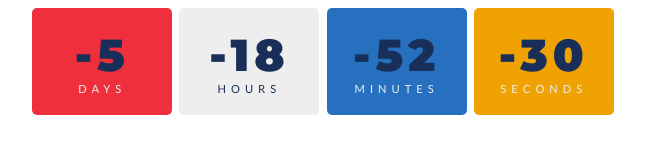
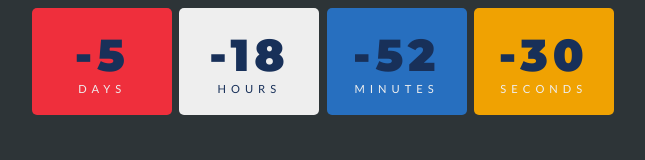
Before and after one commit to vimalav/notion, a plain HTML site: page index.html in a window 1280 px wide. Shown: the whole page, without its empty margins (317-962 px from the left). Drawn offline with Linux system fonts and the light colour scheme.

Commit message:
changed bg color

```diff
--- a/index.html
+++ b/index.html
@@ -8,7 +8,7 @@
     <style>
 
 body{
-    background-color: white;
+    background-color: #2D3437;
 }
 
 #timer {
```
